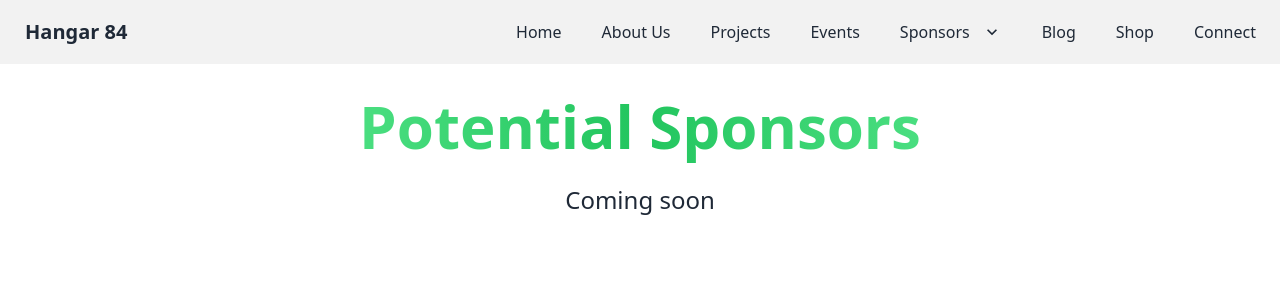
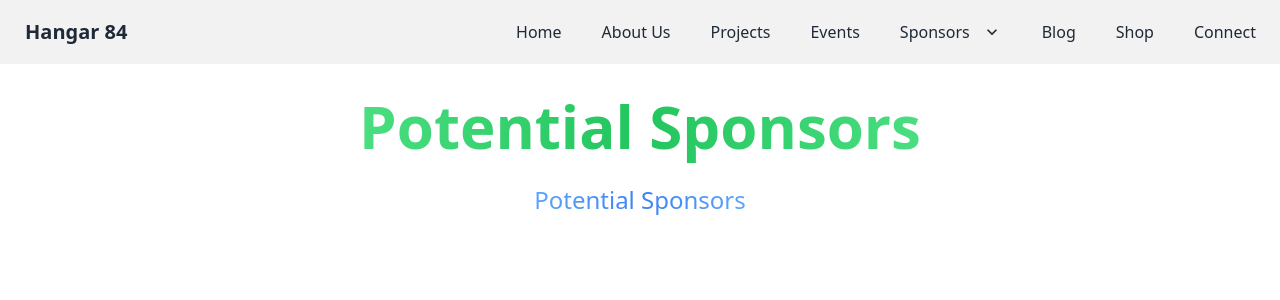
Before and after one commit to ZavionCyboron/hangar84.org, a SvelteKit app: page /potential-sponsors in a window 1280 px wide. Shown: the top 300 px of the page. Built offline with nearby package versions, Linux system fonts and the light colour scheme.

Commit message:
feat: add temporary link to potential sponsors

```diff
--- a/src/routes/potential-sponsors/+page.svelte
+++ b/src/routes/potential-sponsors/+page.svelte
@@ -11,6 +11,9 @@
 		<h1 class="pb-3 text-6xl font-bold bg-gradient-to-r from-green-400 via-green-500 to-green-400 inline-block text-transparent bg-clip-text">
 			Potential Sponsors
 		</h1>
-		<h2 class="text-2xl">Coming soon</h2>
+		<div class="text-2xl flex flex-col items-center mt-4 mb-8">
+			<a href="https://hangar-84.monday.com/boards/4167895144"><u class="bg-gradient-to-r from-blue-400 via-blue-500 to-blue-400 text-transparent bg-clip-text">
+				Potential Sponsors</u></a>
+		</div>
 	</div>
 </div>
```
